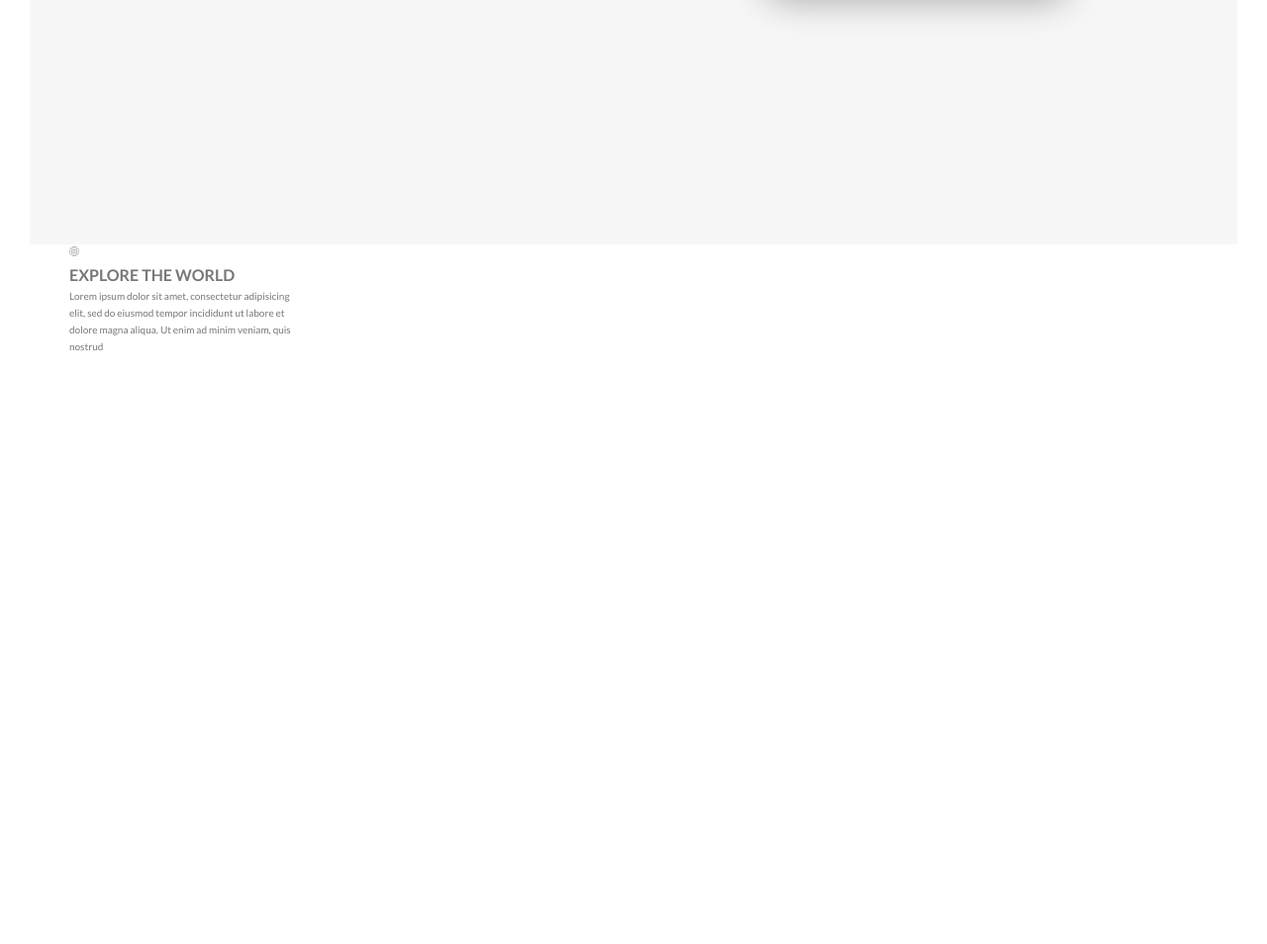
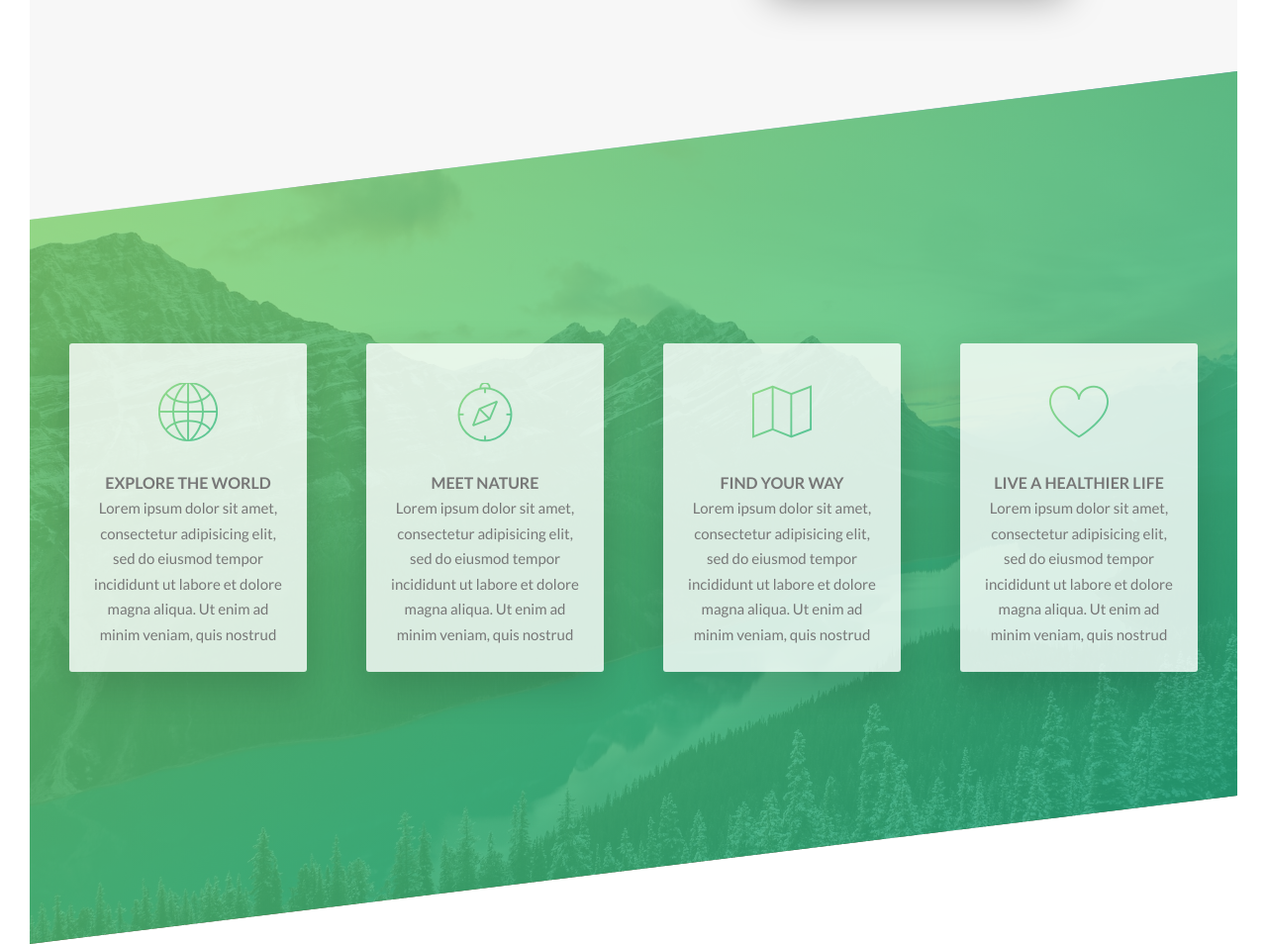
Before and after one commit to jota12x/Natours, a website: page index.html in a window 1280 px wide. Shown: the part 1337-2291 px from the top of the page at 99% size. Before the commit the page ends 1726 px from the top, so only its background shows below. Drawn offline with Linux system fonts and the light colour scheme; a web font is replaced by a local one.

Commit message:
features section

```diff
--- a/index.html
+++ b/index.html
@@ -66,10 +66,52 @@
         <div class="row">
           <div class="col-1-of-4">
             <div class="feature-box">
-              <i class="icon-basic-world">
+              <i class="feature-box__icon icon-basic-world">
               </i>
               <h3 class="heading-tertiary">
                 Explore the world
+              </h3>
+              <p class="feature-box__text">
+                Lorem ipsum dolor sit amet, consectetur adipisicing elit,
+                 sed do eiusmod tempor incididunt ut labore et dolore magna
+                  aliqua. Ut enim ad minim veniam, quis nostrud
+              </p>
+            </div>
+          </div>
+          <div class="col-1-of-4">
+            <div class="feature-box">
+              <i class="feature-box__icon icon-basic-compass">
+              </i>
+              <h3 class="heading-tertiary">
+                Meet Nature
+              </h3>
+              <p class="feature-box__text">
+                Lorem ipsum dolor sit amet, consectetur adipisicing elit,
+                 sed do eiusmod tempor incididunt ut labore et dolore magna
+                  aliqua. Ut enim ad minim veniam, quis nostrud
+              </p>
+            </div>
+          </div>
+          <div class="col-1-of-4">
+            <div class="feature-box">
+              <i class="feature-box__icon icon-basic-map">
+              </i>
+              <h3 class="heading-tertiary">
+                Find your way
+              </h3>
+              <p class="feature-box__text">
+                Lorem ipsum dolor sit amet, consectetur adipisicing elit,
+                 sed do eiusmod tempor incididunt ut labore et dolore magna
+                  aliqua. Ut enim ad minim veniam, quis nostrud
+              </p>
+            </div>
+          </div>
+          <div class="col-1-of-4">
+            <div class="feature-box">
+              <i class="feature-box__icon icon-basic-heart">
+              </i>
+              <h3 class="heading-tertiary">
+                Live a healthier life
               </h3>
               <p class="feature-box__text">
                 Lorem ipsum dolor sit amet, consectetur adipisicing elit,
--- a/sass/components/_feature-box.scss
+++ b/sass/components/_feature-box.scss
@@ -0,0 +1,21 @@
+.feature-box{
+  background-color:rgba($color-white,.8);
+  font-size: 1.5rem;
+  padding: 2.5rem;
+  text-align: center;
+  border-radius: 3px;
+  box-shadow: 0 1.5rem 4rem rgba($color-black,.15);
+  transition: transform .3s;
+  &__icon{
+    font-size: 6rem;
+    margin-bottom: .5rem;
+    background-image: linear-gradient(to right bottom,
+      rgba($color-primary-light,0.8),rgba($color-primary-dark,0.8));
+    -webkit-background-clip:text; //icon-font is text
+    color:transparent;
+
+  }
+  &:hover{
+    transform: translateY(-1.5rem)  scale(1.03);
+  }
+}
--- a/sass/pages/_home.scss
+++ b/sass/pages/_home.scss
@@ -10,4 +10,9 @@
     rgba($color-primary-light,0.8),rgba($color-primary-dark,0.8)),
   url('../img/nat-4.jpg');
   background-size: cover;
+  transform: skewY(-7deg);
+  & > *{
+    transform:skewY(7deg);
+  }
+  margin-top:-10rem;
 }
```
Also changed, not shown: css/style.css, 1 other file.
